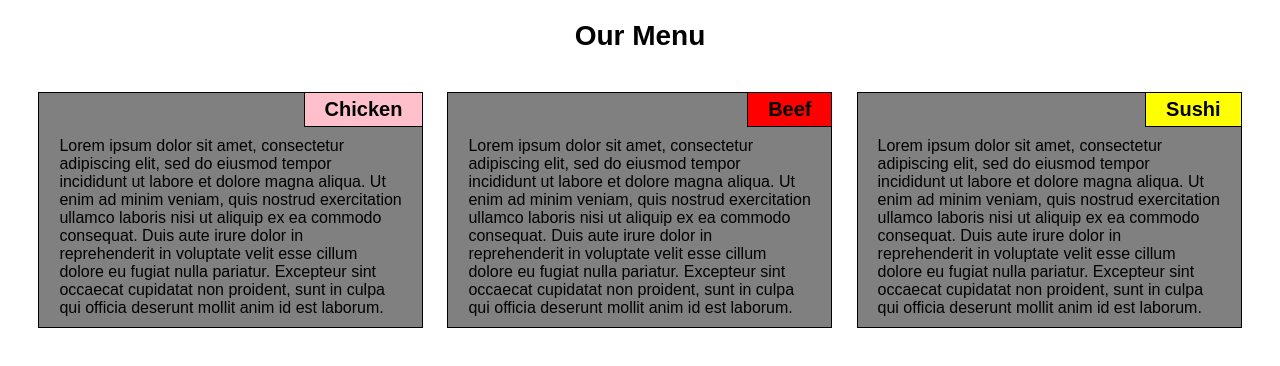
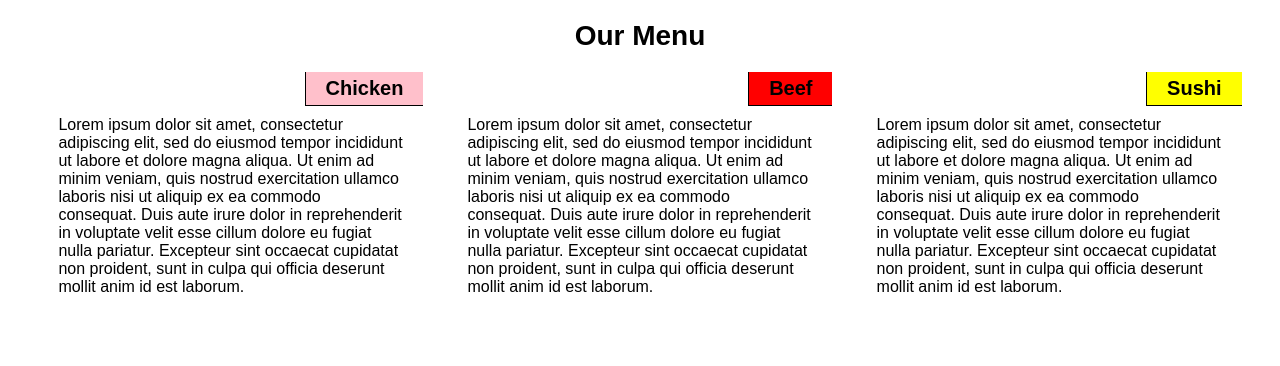
Before and after one commit to Wonderband/coursera-test, a plain HTML site: page Module2-Solution/index.html in a window 1280 px wide. Drawn offline with Linux system fonts and the light colour scheme.

Commit message:
Update stylesheet.css

```diff
--- a/Module2-Solution/css/stylesheet.css
+++ b/Module2-Solution/css/stylesheet.css
@@ -19,11 +19,6 @@ box-sizing: border-box;
 }
 
 
-section {
-	border: 1px solid black;
-	margin-top: 20px;
-	background-color: grey;
-}
 
 
 
```
